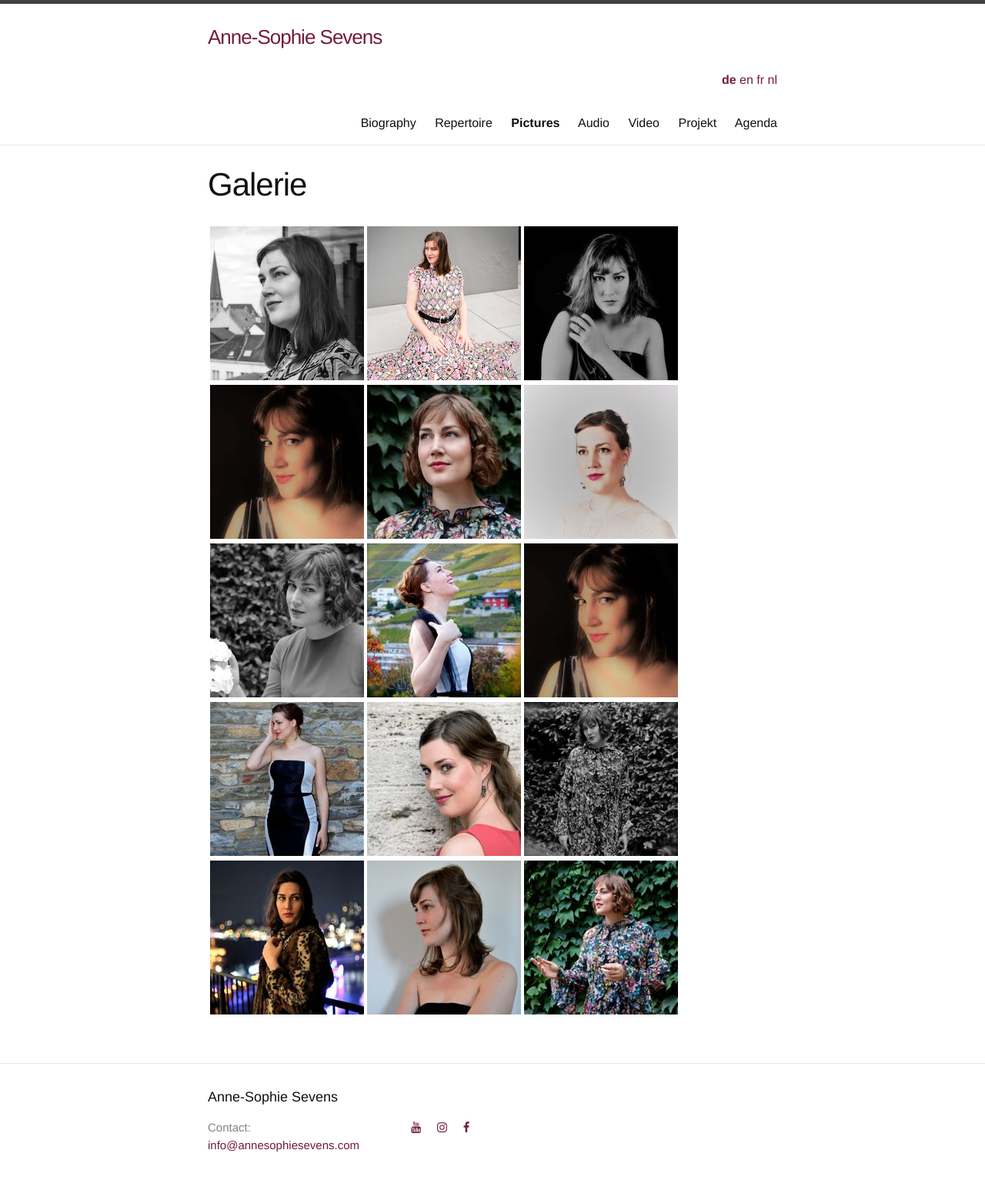
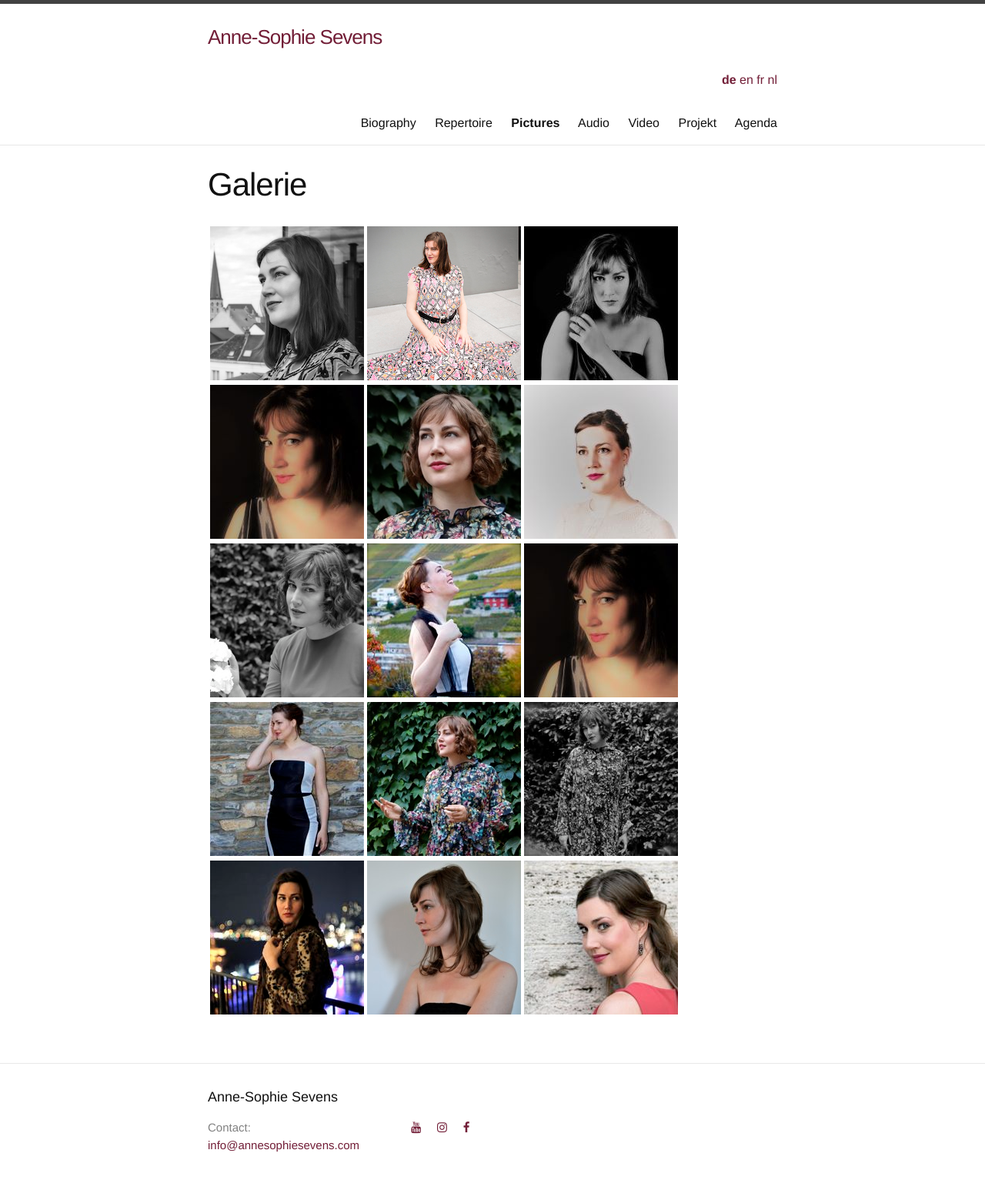
Before and after one commit to annesophie-sevens/annesophie-sevens.github.io, a Jekyll site: the page built from pictures-de.md, in a window 1280 px wide. Shown: the whole page at 77% size. Built offline with Jekyll 4.4.1, drawn with Linux system fonts in a browser that asks for light colours; nearby versions of some CDN libraries.

Commit message:
Update pictures-de.md

```diff
--- a/pictures-de.md
+++ b/pictures-de.md
@@ -11,6 +11,6 @@
 
 | <a href="/assets/2788.jpg"> ![]({{ site.baseurl }}/assets/2788c.jpg) </a> | <a href="/assets/a4.jpg"> ![]({{ site.baseurl }}/assets/a4-thumbnail.jpg) </a> | <a href="/assets/IX.jpg"> ![]({{ site.baseurl }}/assets/IXc.jpg) </a> |
 
-|  <a href="/assets/2953.jpg">  ![]({{ site.baseurl }}/assets/2953c.jpg) </a> | <a href="/assets/muurfoto.jpg"> ![]({{ site.baseurl }}/assets/muurfoto_thumbnail.jpg) </a> | <a href="/assets/2743.jpg">![]({{ site.baseurl }}/assets/2743c.jpg) </a> |
+|  <a href="/assets/2953.jpg">  ![]({{ site.baseurl }}/assets/2953c.jpg) </a> | <a href="/assets/ja5.jpg"> ![]({{ site.baseurl }}/assets/ja5c.jpg) </a> | <a href="/assets/2743.jpg">![]({{ site.baseurl }}/assets/2743c.jpg) </a> |
 
-|   <a href="/assets/b2.jpg">  ![]({{ site.baseurl }}/assets/b2-thumbnail.jpg) </a> | <a href="/assets/ja0.jpg">  ![]({{ site.baseurl }}/assets/ja0c.jpg) </a> | <a href="/assets/ja5.jpg">![]({{ site.baseurl }}/assets/ja5c.jpg) </a> |
+|   <a href="/assets/b2.jpg">  ![]({{ site.baseurl }}/assets/b2-thumbnail.jpg) </a> | <a href="/assets/ja0.jpg">  ![]({{ site.baseurl }}/assets/ja0c.jpg) </a> | <a href="/assets/muurfoto.jpg">![]({{ site.baseurl }}/assets/muurfoto_thumbnail.jpg) </a> |
```
